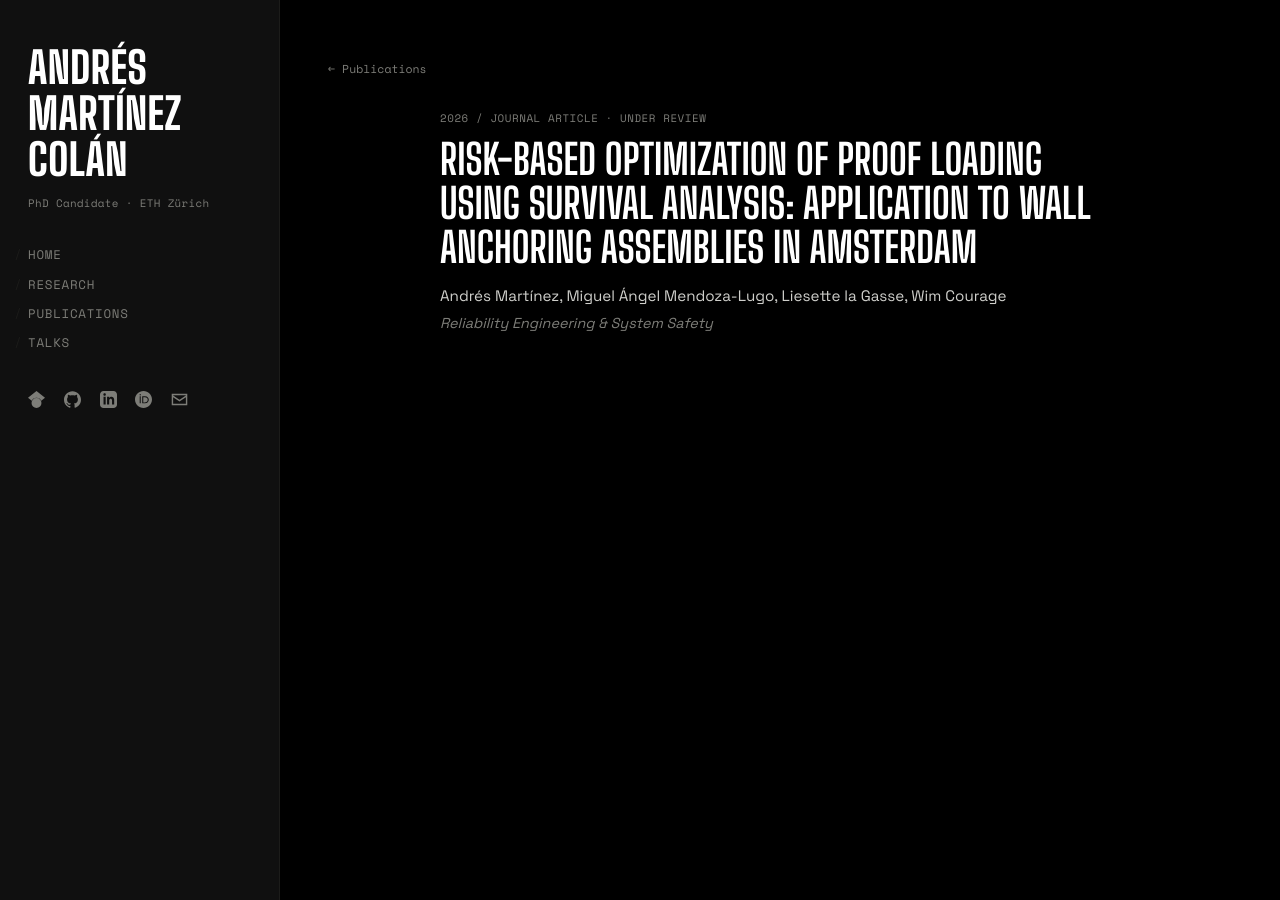
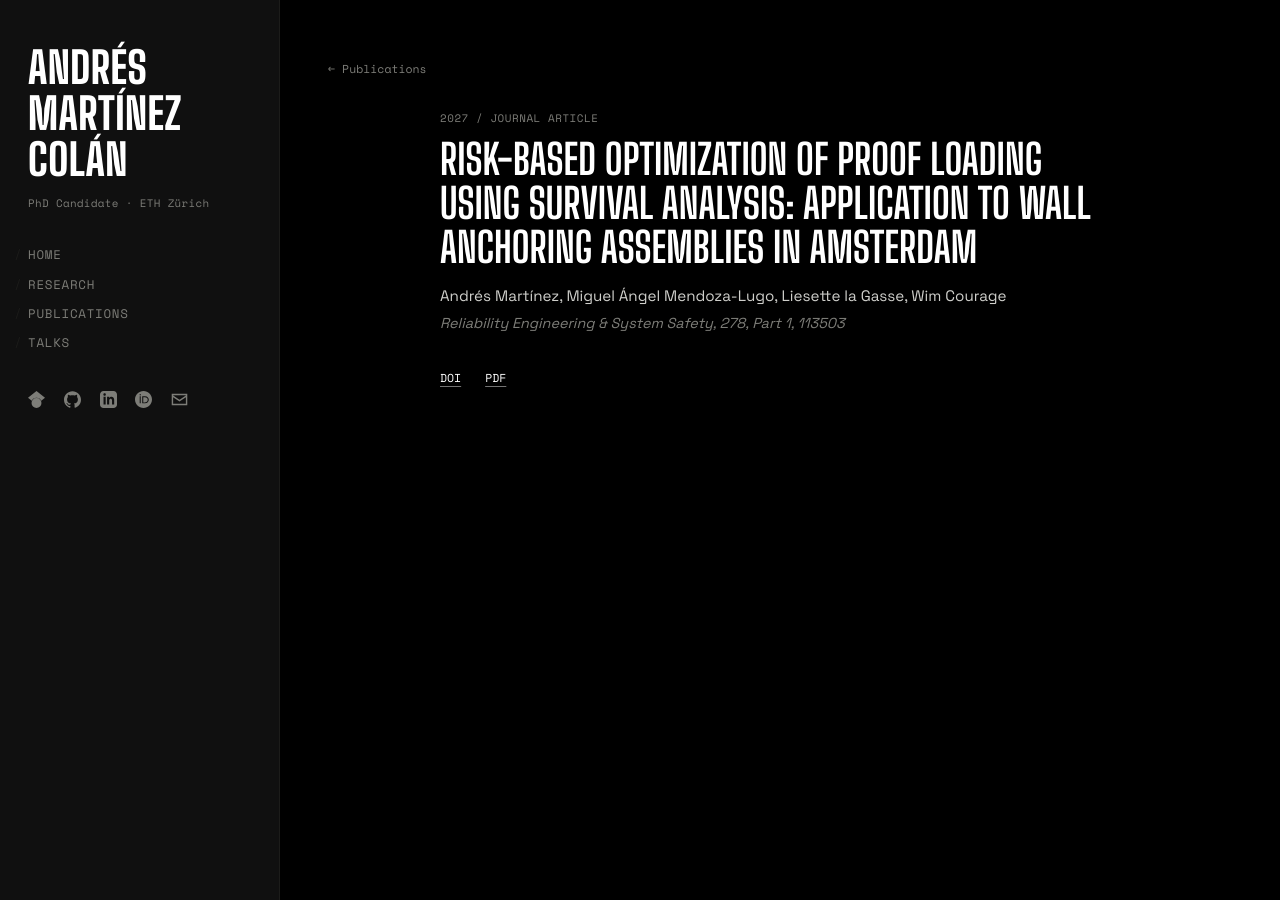
Before and after one commit to martinezcolanai/martinezcolanai.github.io, a Jekyll site: the page built from _publications/2026-jress-proof-loading-survival-analysis.md, in a window 1280 px wide. Built offline with Jekyll 4.4.1, drawn with Linux system fonts in a browser that asks for light colours.

Commit message:
Add RESS publication

```diff
--- a/_publications/2026-jress-proof-loading-survival-analysis.md
+++ b/_publications/2026-jress-proof-loading-survival-analysis.md
@@ -1,12 +1,12 @@
 ---
-title: "Risk-based optimization of proof loading using survival analysis: application to wall anchoring assemblies in Amsterdam"
+title: "Risk-based optimization of proof loading using survival analysis: Application to wall anchoring assemblies in Amsterdam"
 authors: "Andrés Martínez, Miguel Ángel Mendoza-Lugo, Liesette la Gasse, Wim Courage"
-venue: "Reliability Engineering & System Safety"
-year: 2026
-order: 40
+venue: "Reliability Engineering & System Safety, 278, Part 1, 113503"
+year: 2027
+order: 55
 type: "journal"
-status: "under review"
-doi: ""
-pdf: ""
+status: "published"
+doi: "10.1016/j.ress.2026.113503"
+pdf: "https://authors.elsevier.com/a/1nnRP3OQ%7EfozsI"
 abstract: ""
 ---
```
